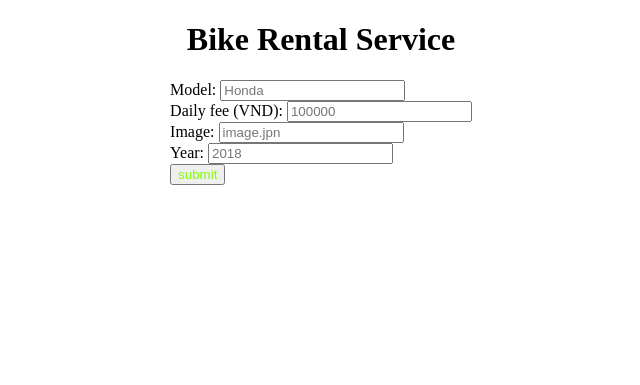
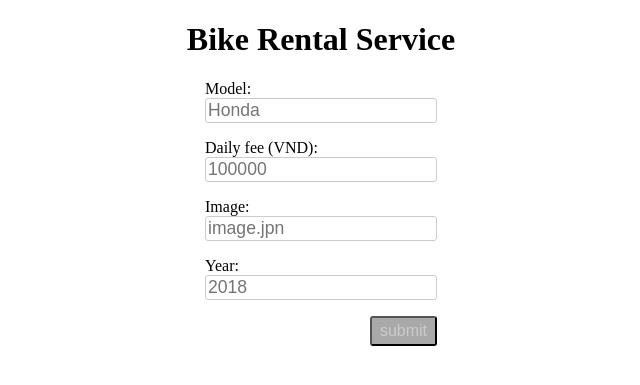
Before and after one commit to dungtuanha/hatuandung-fundamental-c4e24, a Flask app: page /new_bike in a window 1280 px wide. Shown: the top 385 px of the page, without its empty margins (319-959 px from the left). Run offline with Flask 2, Linux system fonts and the light colour scheme; parts of the project's set-up code (start-up, migrations or seed data) failed here and were passed over.

Commit message:
Update styles.css

```diff
--- a/Web Modules/day_4/home_work/static/styles.css
+++ b/Web Modules/day_4/home_work/static/styles.css
@@ -7,10 +7,33 @@
 }
 
 button {
-    color: chartreuse
+    float: right;
+    border-radius: 3px;
+    background-color: darkgray;
+    color: #cccccc;
+    padding: 4px 8px 4px 8px;
+    font-size: 1rem;
+    cursor: pointer;
 }
 
 #title {
     display: flex;
     justify-content: center;
 }
+
+.mb_2 {
+    margin-bottom: 16px;
+}
+
+.form_label {
+    min-width: 20px;
+    display: inline-block;
+}
+
+input {
+    border-radius: 3px;
+    border: solid 1px #cccccc;
+    font-size: 1.1rem;
+    display: flex;
+    justify-content: center
+}
```
